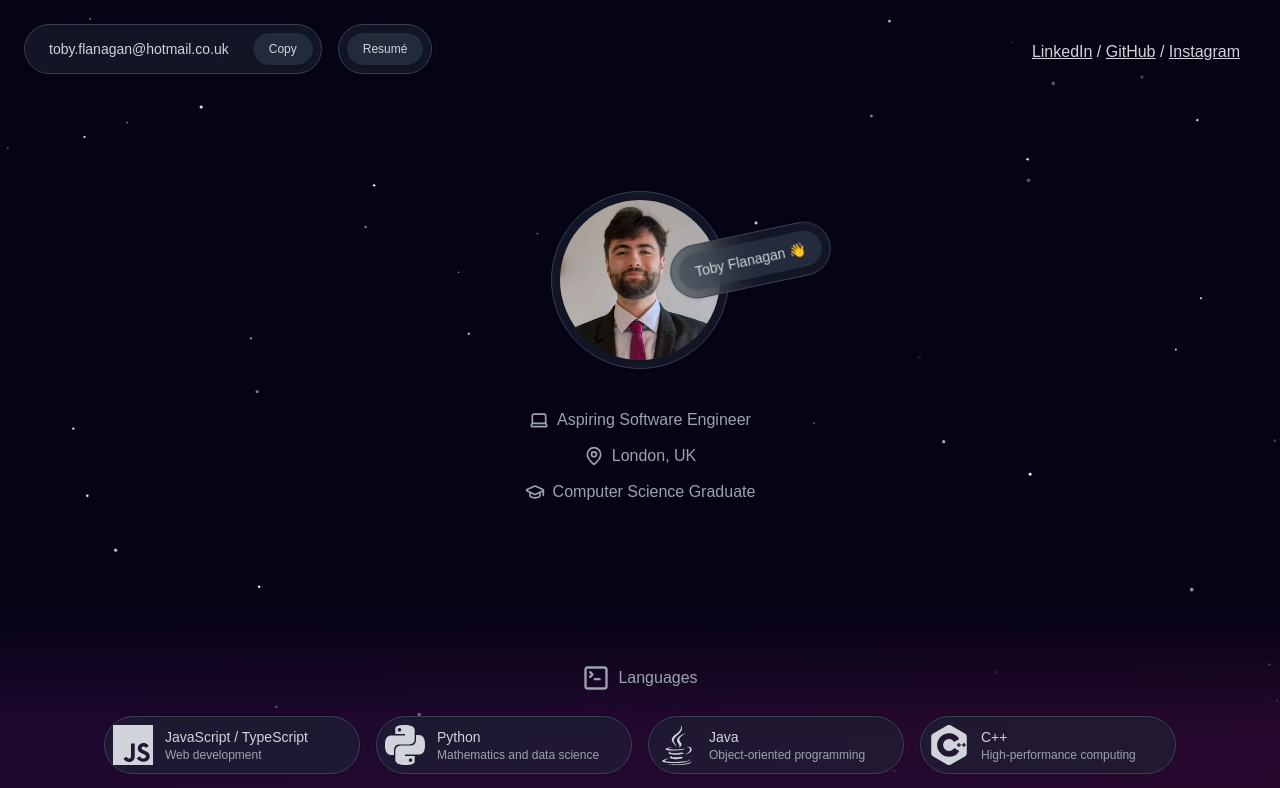
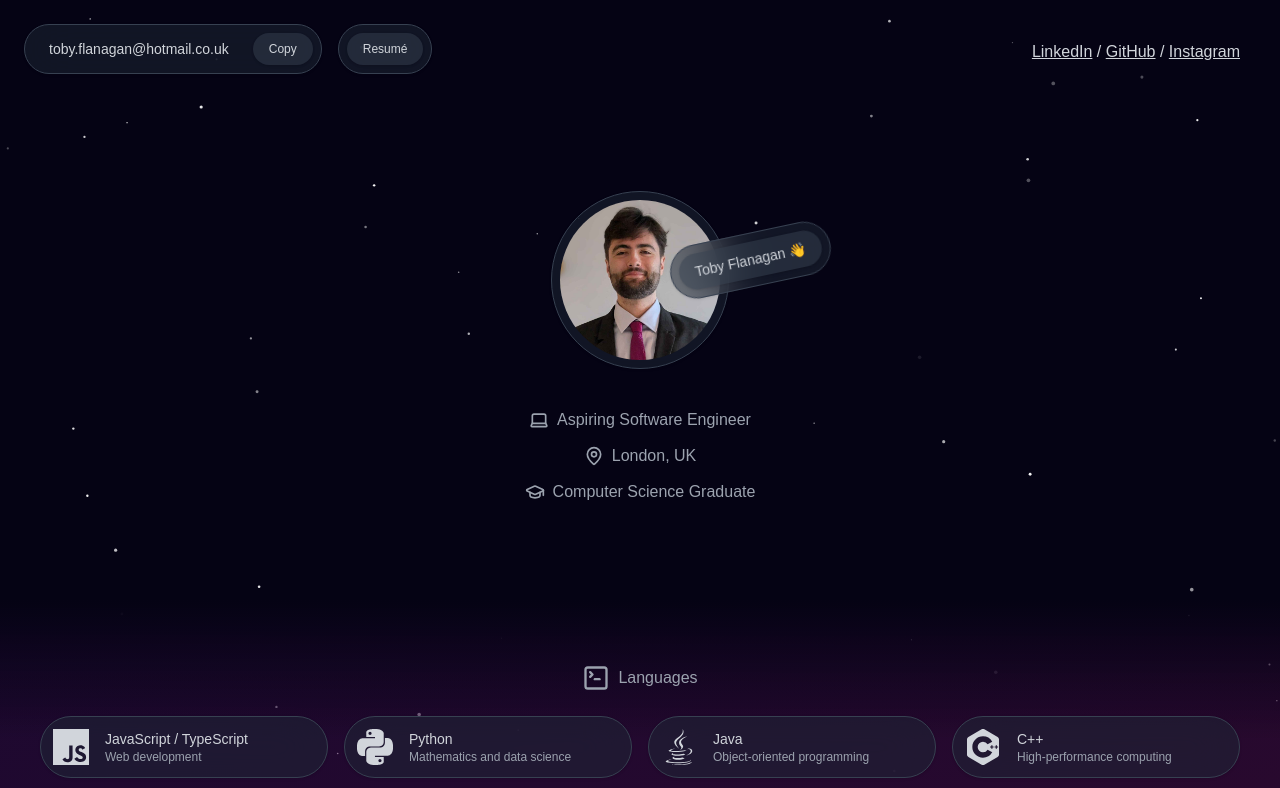
Before and after one commit to TobyFlan/next-website, a Next.js app: page / in a window 1280 px wide. Shown: the top 788 px of the page. Built offline with nearby package versions, Linux system fonts and the light colour scheme.

Commit message:
fix icon being too large in technologies section

```diff
--- a/src/components/TechSection.tsx
+++ b/src/components/TechSection.tsx
@@ -152,13 +152,13 @@ function TechnologyItem({ name, logo: Logo, description }: { name: string, logo:
 
 
   return(
-    <Card className="bg-gray-800/50 border-gray-700 rounded-full overflow-hidden backdrop-blur-none lg:backdrop-blur-xl transition-all duration-300 hover:bg-gray-700/60 hover:scale-105 w-64">
-      <CardContent className="p-2">
-        <div className="flex items-center space-x-3">
+    <Card className="bg-gray-800/50 border-gray-700 rounded-full overflow-hidden backdrop-blur-none lg:backdrop-blur-xl transition-all duration-300 hover:bg-gray-700/60 hover:scale-105 w-72">
+      <CardContent className="p-3">
+        <div className="flex items-center space-x-4">
           <div className="flex-shrink-0">
-            <Logo size={40} className="text-gray-300"/>
+            <Logo size={36} className="text-gray-300" />
           </div>
-          <div className="flex flex-col justify-center overflow-hidden">
+          <div className="flex-grow min-w-0">
             <h3 className="text-sm font-medium text-gray-300 truncate">{name}</h3>
             <p className="text-xs text-gray-400 truncate">{description}</p>
           </div>
```
